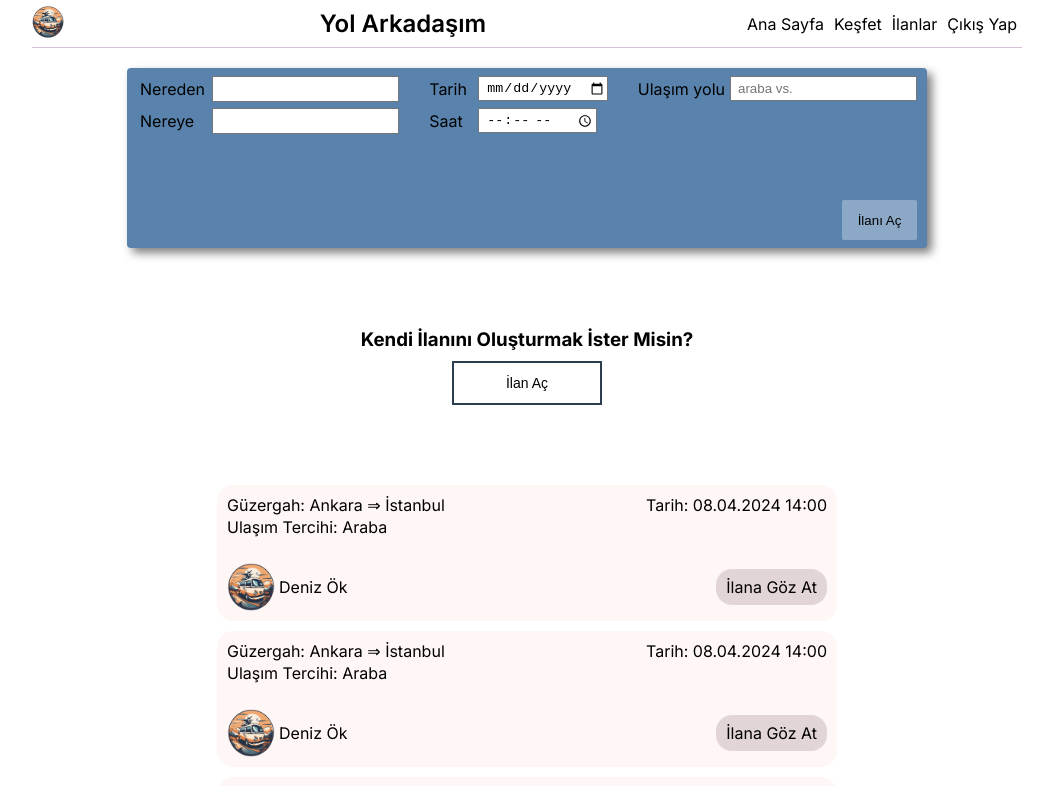
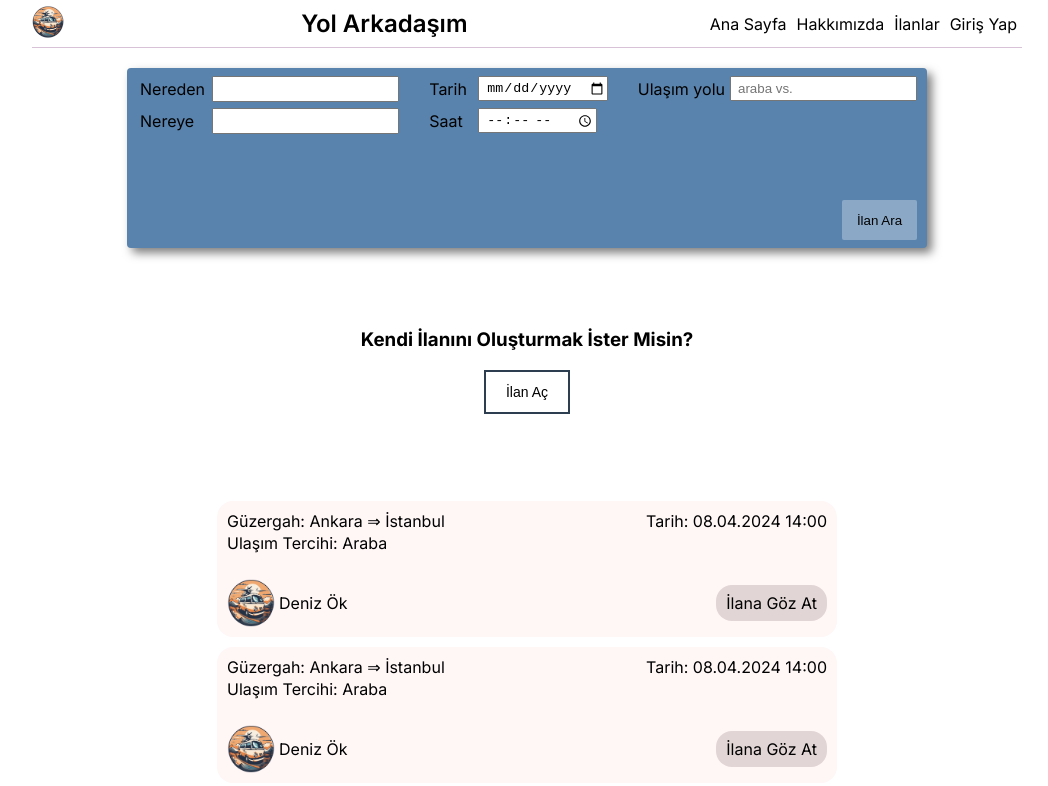
Before and after one commit to oguzhankuzlukluoglu/Yol-Arkadasim, a Next.js app in the folder client/yol-arkadasim/: page /advert in a window 1280 px wide. Shown: the top 786 px of the page, without its empty margins (113-1161 px from the left). Built offline with nearby package versions, Linux system fonts and the light colour scheme.

Commit message:
fixed links routes

```diff
--- a/client/yol-arkadasim/src/app/advert/advertPage.module.css
+++ b/client/yol-arkadasim/src/app/advert/advertPage.module.css
@@ -137,6 +137,7 @@
     transition-timing-function: cubic-bezier(0.5, 1.6, 0.4, 0.7);
 }
 .btns{
+    padding: 20px 0;
     text-align: center;
     margin-top: 10px;
 }
--- a/client/yol-arkadasim/src/app/advert/page.jsx
+++ b/client/yol-arkadasim/src/app/advert/page.jsx
@@ -40,7 +40,7 @@ const advertPage = () => {
                 <div className={styles.routeInfos}>
                     <div className={styles.desc}>
                         <div className={styles.advertButton}>
-                            <button>İlanı Aç</button>
+                            <button>İlan Ara</button>
                         </div>
                     </div>
                 </div>
@@ -50,7 +50,7 @@ const advertPage = () => {
             <div className={styles.ingredient}>
                 <h3>Kendi İlanını Oluşturmak İster Misin?</h3>
                 <div className={styles.btns}>
-                    <button className={styles.btn}>İlan Aç</button>
+                    <Link href="/advertise-travel" className={styles.btn}>İlan Aç</Link>
                 </div>
             </div>
             <br /><br /><br />
--- a/client/yol-arkadasim/src/app/home/homePage.module.css
+++ b/client/yol-arkadasim/src/app/home/homePage.module.css
@@ -157,17 +157,14 @@ align-items: center;
     min-width: 100px;
     cursor: pointer;
     transition: color 0.4s linear;
+    display: inline-block;
 }
 
 .btn:hover{
     color: #fff;
 }
 
-.btn::before{
-    content: "";
-    position: absolute;
-    left: 0;
-    top: 0;
+/* .btn::before{
     width: 100%;
     height: 100%;
     background: #5983ac;
@@ -175,7 +172,7 @@ align-items: center;
     transition: transform 0.5s;
     transform-origin:0 0;
     transition-timing-function: cubic-bezier(0.5, 1.6, 0.4, 0.7);
-}
+} */
 
 .createAdvert{
     display: flex;
--- a/client/yol-arkadasim/src/app/home/page.jsx
+++ b/client/yol-arkadasim/src/app/home/page.jsx
@@ -3,6 +3,7 @@ import styles from "./homePage.module.css";
 import Slider from "@/components/slider/Slider";
 import Image from "next/image";
 import Where from "@/components/Where/Where";
+import Link from "next/link";
 
 const HomePage = () => {
 
@@ -88,7 +89,7 @@ const HomePage = () => {
              <Where type="to"/>
         </div>
         <div className={styles.button}>
-          <button className={styles.btn}>Ara</button>
+          <Link href="/advert" className={styles.btn}>Ara</Link>
         </div>
       </div>
 
@@ -101,7 +102,7 @@ const HomePage = () => {
           paylaş!
         </p>
         <div className={styles.button}>
-          <button className={styles.publish}>İlan Ver</button>
+          <Link href="/advertise-travel" className={styles.publish}>İlan Ver</Link>
         </div>
       </div>
     </div>
--- a/client/yol-arkadasim/src/app/login/page.jsx
+++ b/client/yol-arkadasim/src/app/login/page.jsx
@@ -5,7 +5,7 @@ const Login = () => {
   return (
     <div className={styles.container}>
     <form action="" className={styles.form}>
-      <h3>Yol Arkadaşıma Giriş Yap</h3>
+      <h3>Giriş Yap</h3>
       <input type="text" name="eposta" placeholder="E-posta" autocomplete="false"/>
       <input type="password" name="şifre" placeholder="Parola"/>
       <input type="submit" value="Giriş Yap"/>
--- a/client/yol-arkadasim/src/app/register/page.jsx
+++ b/client/yol-arkadasim/src/app/register/page.jsx
@@ -6,7 +6,7 @@ const Register = () => {
   return (
     <div className={styles.container}>
         <div className={styles.registerContainer}>
-            <h1 className={styles.registerTitle}>Yol Arkadaşıma Kayıt Ol</h1>
+            <h1 className={styles.registerTitle}>Kayıt Ol</h1>
             <div className={styles.registerForm}>
                 <div className={styles.FormInfo}>
                     <label htmlFor="isim">İsim</label>
--- a/client/yol-arkadasim/src/components/navbar/Navbar.jsx
+++ b/client/yol-arkadasim/src/components/navbar/Navbar.jsx
@@ -15,9 +15,9 @@ const Navbar = () => {
         </div>
         <div className={styles.links}>
           <Link href={`/`}>Ana Sayfa</Link>
-          <Link href={`/`}>Keşfet</Link>
-          <Link href={`/profile`}>İlanlar</Link>
-          <Link href={`/`}>Çıkış Yap</Link>
+          <Link href={`/about`}>Hakkımızda</Link>
+          <Link href={`/advert`}>İlanlar</Link>
+          <Link href={`/login`}>Giriş Yap</Link>
         </div>
         <div className={styles.navmenu}>
           <NavMenu/>
```
